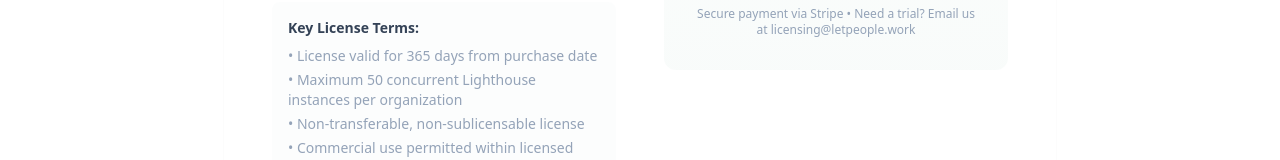
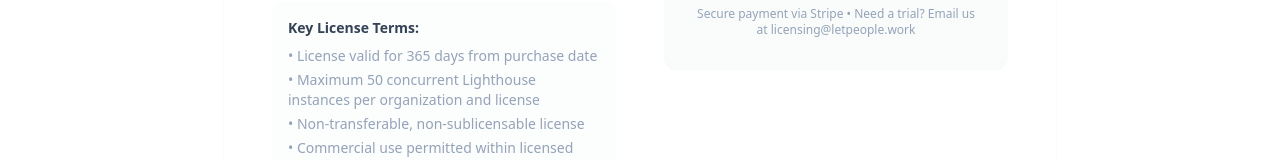
Before and after one commit to LetPeopleWork/flow-lighthouse-hub, a React (Vite) app: page /lighthouse in a window 1280 px wide. Both pictures are taken after a click on the button "License Details". Shown: the part 4116-4276 px from the top of the page. Built offline with nearby package versions, Linux system fonts and the light colour scheme; no server answers.

Commit message:
Clarify license terms to specify maximum concurrent instances per organization and license

```diff
--- a/src/pages/Lighthouse.tsx
+++ b/src/pages/Lighthouse.tsx
@@ -790,7 +790,7 @@ const Lighthouse = () => {
                         <h4 className="font-semibold text-foreground mb-2">Key License Terms:</h4>
                         <ul className="space-y-1">
                           <li>• License valid for 365 days from purchase date</li>
-                          <li>• Maximum 50 concurrent Lighthouse instances per organization</li>
+                          <li>• Maximum 50 concurrent Lighthouse instances per organization and license</li>
                           <li>• Non-transferable, non-sublicensable license</li>
                           <li>• Commercial use permitted within licensed organization only</li>
                           <li>• License termination for violations or misuse</li>
```
